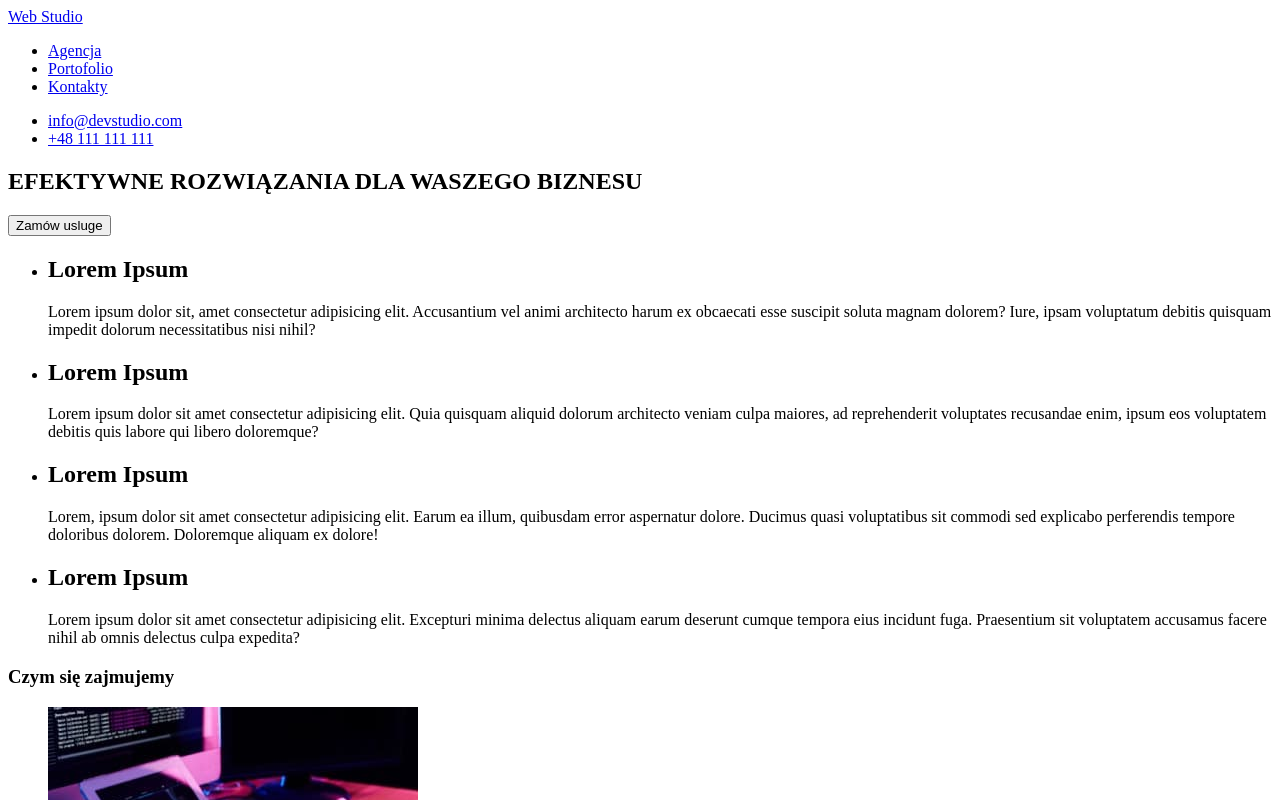
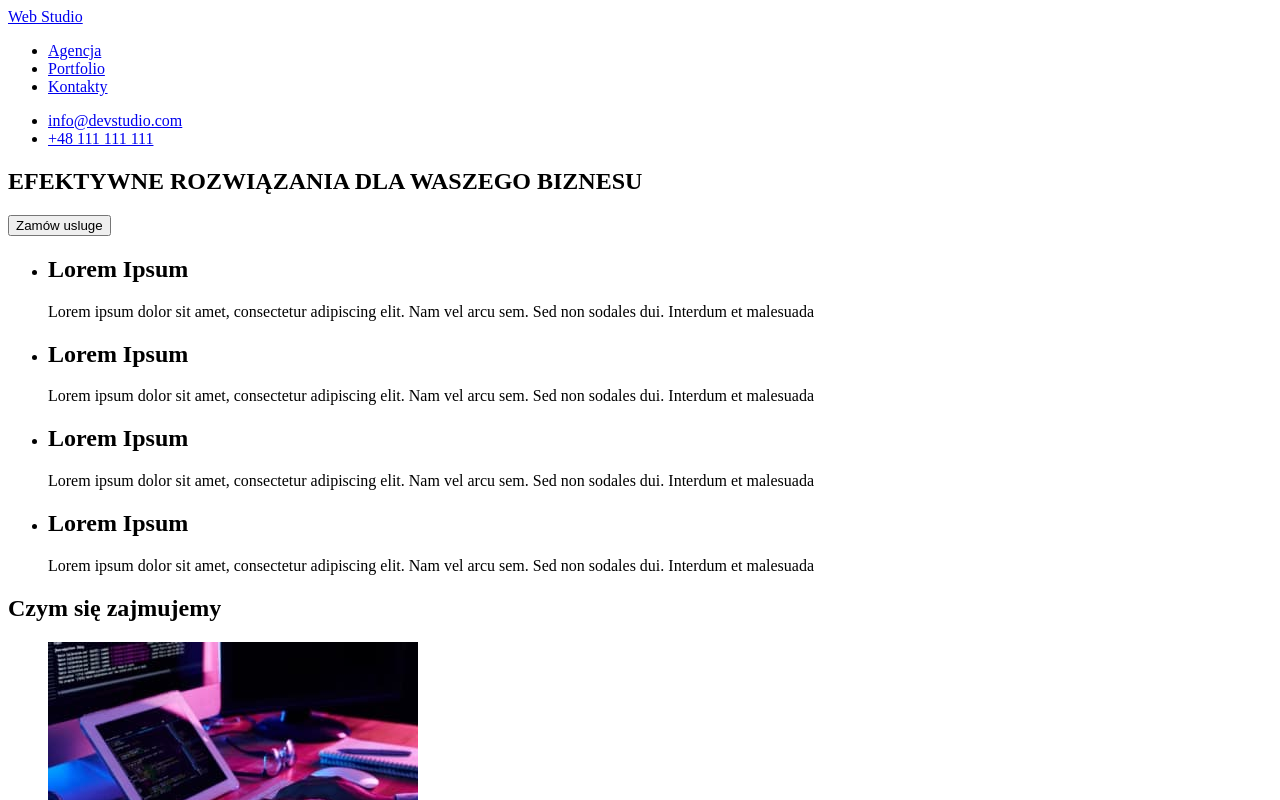
Before and after one commit to ZurabSvanidze/goit-markup-hw-01, a plain HTML site: page index.html in a window 1280 px wide. Shown: the top 800 px of the page. Drawn offline with Linux system fonts and the light colour scheme.

Commit message:
Update index.html

```diff
--- a/index.html
+++ b/index.html
@@ -1,15 +1,22 @@
 <!DOCTYPE html>
 <html lang="pl">
   <head>
-    <meta charset="utf-8" />
+    <meta charset="UTF-8" />
+    <meta http-equiv="X-UA-Compatible" content="IE=edge" />
+    <meta name="viewport" content="width=device-width, initial-scale=1.0" />
     <title>Studio</title>
   </head>
+  <body>
     <header>
-    <a href="index.html">Web Studio</a><nav><ul>
-        <li><a href=/Agencja>Agencja</a></li>
-        <li><a href=/Portofolio>Portofolio</a></li>
-        <li><a href=/Kontakty>Kontakty</a></li></ul>
-</nav><ul>
+      <a href="index.html">Web Studio</a>
+      <nav>
+        <ul>
+          <li><a href="Agencja">Agencja</a></li>
+          <li><a href="Portofolio">Portfolio</a></li>
+          <li><a href="Kontakty">Kontakty</a></li>
+        </ul>
+      </nav>
+      <ul>
         <li><a href="mailto:info@devstudio.com">info@devstudio.com</a></li>
         <li><a href="tel:+48111111111">+48 111 111 111</a></li>
       </ul>
@@ -19,58 +26,83 @@
         <h1>EFEKTYWNE ROZWIĄZANIA DLA WASZEGO BIZNESU</h1>
         <button type="button">Zamów usluge</button>
       </section>
-<section><ul>
-    <li><h2>Lorem Ipsum</h2>
-        <p>Lorem ipsum dolor sit, amet consectetur adipisicing elit. Accusantium vel animi architecto harum ex obcaecati esse suscipit soluta magnam dolorem? Iure, ipsam voluptatum debitis quisquam impedit dolorum necessitatibus nisi nihil?</p>
+      <section>
+        <ul>
+          <li>
+            <h2>Lorem Ipsum</h2>
+            <p>
+              Lorem ipsum dolor sit amet, consectetur adipiscing elit. Nam vel arcu sem. Sed non
+              sodales dui. Interdum et malesuada
+            </p>
           </li>
-    <li><h2>Lorem Ipsum</h2>
-        <p>Lorem ipsum dolor sit amet consectetur adipisicing elit. Quia quisquam aliquid dolorum architecto veniam culpa maiores, ad reprehenderit voluptates recusandae enim, ipsum eos voluptatem debitis quis labore qui libero doloremque?</p>
+          <li>
+            <h2>Lorem Ipsum</h2>
+            <p>
+              Lorem ipsum dolor sit amet, consectetur adipiscing elit. Nam vel arcu sem. Sed non
+              sodales dui. Interdum et malesuada
+            </p>
           </li>
-<li><h2>Lorem Ipsum</h2>
-    <p>Lorem, ipsum dolor sit amet consectetur adipisicing elit. Earum ea illum, quibusdam error aspernatur dolore. Ducimus quasi voluptatibus sit commodi sed explicabo perferendis tempore doloribus dolorem. Doloremque aliquam ex dolore!</p>
+          <li>
+            <h2>Lorem Ipsum</h2>
+            <p>
+              Lorem ipsum dolor sit amet, consectetur adipiscing elit. Nam vel arcu sem. Sed non
+              sodales dui. Interdum et malesuada
+            </p>
           </li>
-<li><h2>Lorem Ipsum</h2>
-    <p>Lorem ipsum dolor sit amet consectetur adipisicing elit. Excepturi minima delectus aliquam earum deserunt cumque tempora eius incidunt fuga. Praesentium sit voluptatem accusamus facere nihil ab omnis delectus culpa expedita?</p>
+          <li>
+            <h2>Lorem Ipsum</h2>
+            <p>
+              Lorem ipsum dolor sit amet, consectetur adipiscing elit. Nam vel arcu sem. Sed non
+              sodales dui. Interdum et malesuada
+            </p>
           </li>
-</ul></section>
+        </ul>
+      </section>
       <section>
-    <h3>Czym się zajmujemy</h3>
+        <h2>Czym się zajmujemy</h2>
         <ul>
-    <li><img
+          <li>
+            <img
               src="images/img7.jpg"
               alt="programer-working-his-desk-office"
               width="370"
-        height="294"/></li>
-        <li><img
+              height="294"
+            />
+          </li>
+          <li>
+            <img
               src="images/img.jpg"
               alt="web-ui-designers-are-developing-app;ication-smartphones"
               width="370"
-            height="294"/></li><li>
+              height="294"
+            />
+          </li>
+          <li>
             <img
               src="images/img2.jpg"
               alt="creative-artist-web-design-with-working-colour"
               width="370"
-            height="294"/>
+              height="294"
+            />
           </li>
-</ul></section>
+        </ul>
+      </section>
       <section>
-    <h2>Nasz Zespol</h2>
+        <h3>Nasz zespół</h3>
         <ul>
           <li>
-            <figure><img src="images/img3.jpg"
-            alt="produkt-designer-photo"
-            width="270"
-            height="260"
-        /><figcaption>
+            <figure>
+              <img src="images/img3.jpg" alt="produkt-designer-photo" width="270" height="260" />
+              <figcaption>
                 <p>John Doe</p>
                 <p>Produkt Designer</p>
-    </figcaption></figure>
+              </figcaption>
+            </figure>
           </li>
           <li>
-                <figure><img src="images/img4.jpg"
-                alt="frontend-developer-photo"
-            width="270"
-            height="260"/><figcaption>
+            <figure>
+              <img src="images/img4.jpg" alt="frontend-developer-photo" width="270" height="260" />
+              <figcaption>
                 <p>John Doe</p>
                 <p>Frontend Developer</p>
               </figcaption>
@@ -78,20 +110,17 @@
           </li>
           <li>
             <figure>
-                    <img src="images/img5.jpg"
-                    alt="marketer-photo"
-                    width="270"
-                    height="260"/><figcaption>
+              <img src="images/img5.jpg" alt="marketer-photo" width="270" height="260" />
+              <figcaption>
                 <p>John Doe</p>
                 <p>Marketing</p>
               </figcaption>
             </figure>
-            </li><li>
+          </li>
+          <li>
             <figure>
-                    <img src="images/img6.jpg"
-                    alt="ui-designer-photo"
-                    width="270"
-                    height="260"/><figcaption>
+              <img src="images/img6.jpg" alt="ui-designer-photo" width="270" height="260" />
+              <figcaption>
                 <p>John Doe</p>
                 <p>UI Designer</p>
               </figcaption>
@@ -101,11 +130,12 @@
       </section>
     </main>
     <footer>
-    <a href="index.html"><h3>Web Studio</h3></a>
+      <a href="index.html"><h4>Web Studio</h4></a>
       <address>m. Warszawa, Aleje Jerozolimskie 21</address>
       <ul>
         <li><a href="mailto:info@example.com">info@example.com</a></li>
         <li><a href="tel:+48111111111">+48 111 111 111</a></li>
       </ul>
     </footer>
+  </body>
 </html>
```
Lines whose indentation alone changed are shown as unchanged.
